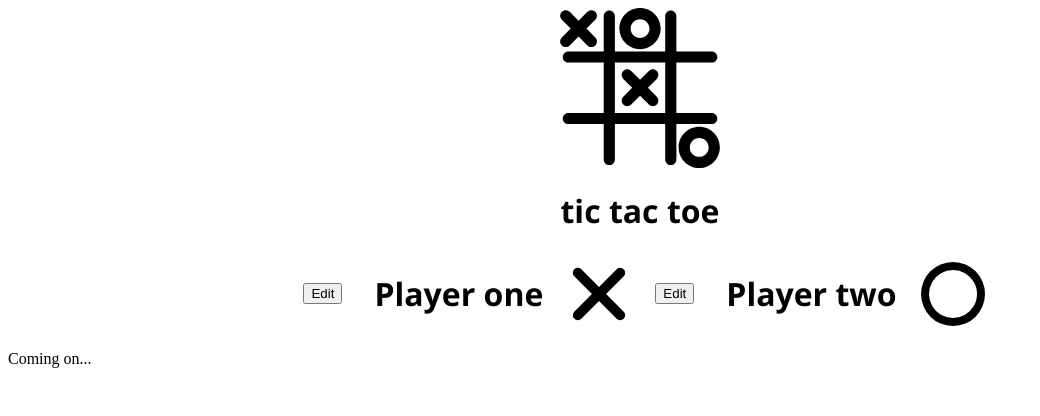
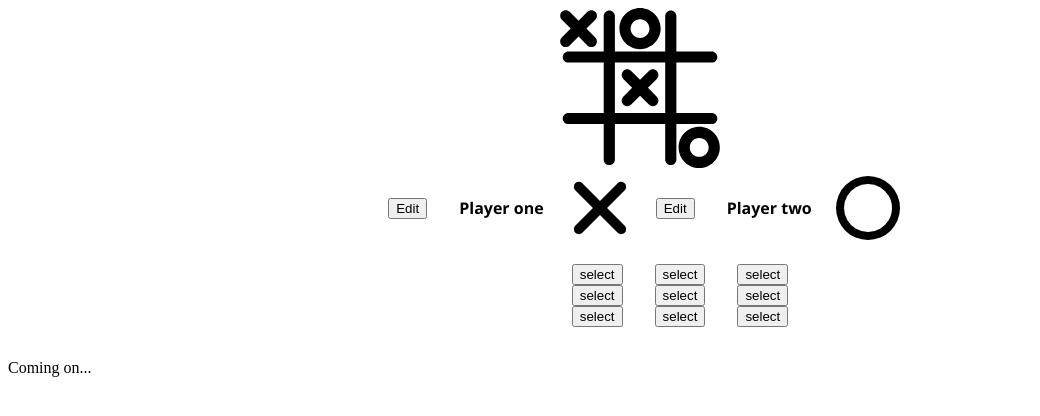
Before and after one commit to atoslandia/tic-tac-toe, a React (Vite) app: page / in a window 1280 px wide. Shown: the top 416 px of the page, without its empty margins (0-1040 px from the left). Built offline with nearby package versions, Linux system fonts and the light colour scheme.

Commit message:
create game board

```diff
--- a/index.html
+++ b/index.html
@@ -9,7 +9,6 @@
 	<body>
 		<header>
 			<img src="tic-tac-toe-icon.svg" alt="tic tac toe icon" style="width: 10rem" />
-			<h1>tic tac toe</h1>
 		</header>
 		<div id="root"></div>
 		<script type="module" src="/src/main.jsx"></script>
--- a/src/App.css
+++ b/src/App.css
@@ -6,3 +6,8 @@ img {
 	display: flex;
 	justify-content: center;
 }
+
+#game-board {
+	display: flex;
+	justify-content: center;
+}
--- a/src/App.jsx
+++ b/src/App.jsx
@@ -1,7 +1,9 @@
 import "./App.css";
-import Player from "./components/Player";
 import xIcon from "./assets/x-icon.svg";
 import circleIcon from "./assets/circle-icon.svg";
+
+import Player from "./components/Player";
+import GameBoard from "./components/GameBoard";
 
 function App() {
 	return (
@@ -11,7 +13,9 @@ function App() {
 					<Player initialName={"Player one"} symbol={xIcon} />
 					<Player initialName={"Player two"} symbol={circleIcon} />
 				</div>
-				<div id="game"></div>
+				<div id="game-board">
+					<GameBoard />
+				</div>
 			</main>
 			<p>Coming on...</p>
 		</>
--- /dev/null
+++ b/src/components/GameBoard.css
@@ -0,0 +1,9 @@
+#top-ol li {
+	display: flex;
+	flex-direction: column;
+}
+
+#top-ol li ol {
+	display: flex;
+	flex-direction: row;
+}
--- /dev/null
+++ b/src/components/GameBoard.jsx
@@ -0,0 +1,36 @@
+import { useState } from "react";
+import "./GameBoard.css";
+
+const initialGameBoard = [
+	["select", "select", "select"],
+	["select", "select", "select"],
+	["select", "select", "select"],
+];
+
+export default function GameBoard() {
+	const [gameBoard, setGameBoard] = useState(initialGameBoard);
+
+	function selectSquareHandle(rowIndex, columnIndex) {
+		setGameBoard((prevGameBoard) => {
+			const copyGameBoard = [...prevGameBoard.map((row) => [...row])];
+			copyGameBoard[rowIndex][columnIndex] = "X";
+			return copyGameBoard;
+		});
+	}
+
+	return (
+		<ol id="top-ol">
+			{gameBoard.map((row, rowIndex) => (
+				<li key={rowIndex}>
+					<ol>
+						{row.map((column, columnIndex) => (
+							<li key={columnIndex}>
+								<button onClick={() => selectSquareHandle(rowIndex, columnIndex)}>{column}</button>
+							</li>
+						))}
+					</ol>
+				</li>
+			))}
+		</ol>
+	);
+}
--- a/src/index.css
+++ b/src/index.css
@@ -6,4 +6,5 @@ header {
 
 h1 {
 	font-family: "Segoe UI", Tahoma, Geneva, Verdana, sans-serif;
+	font-size: 1rem;
 }
```
